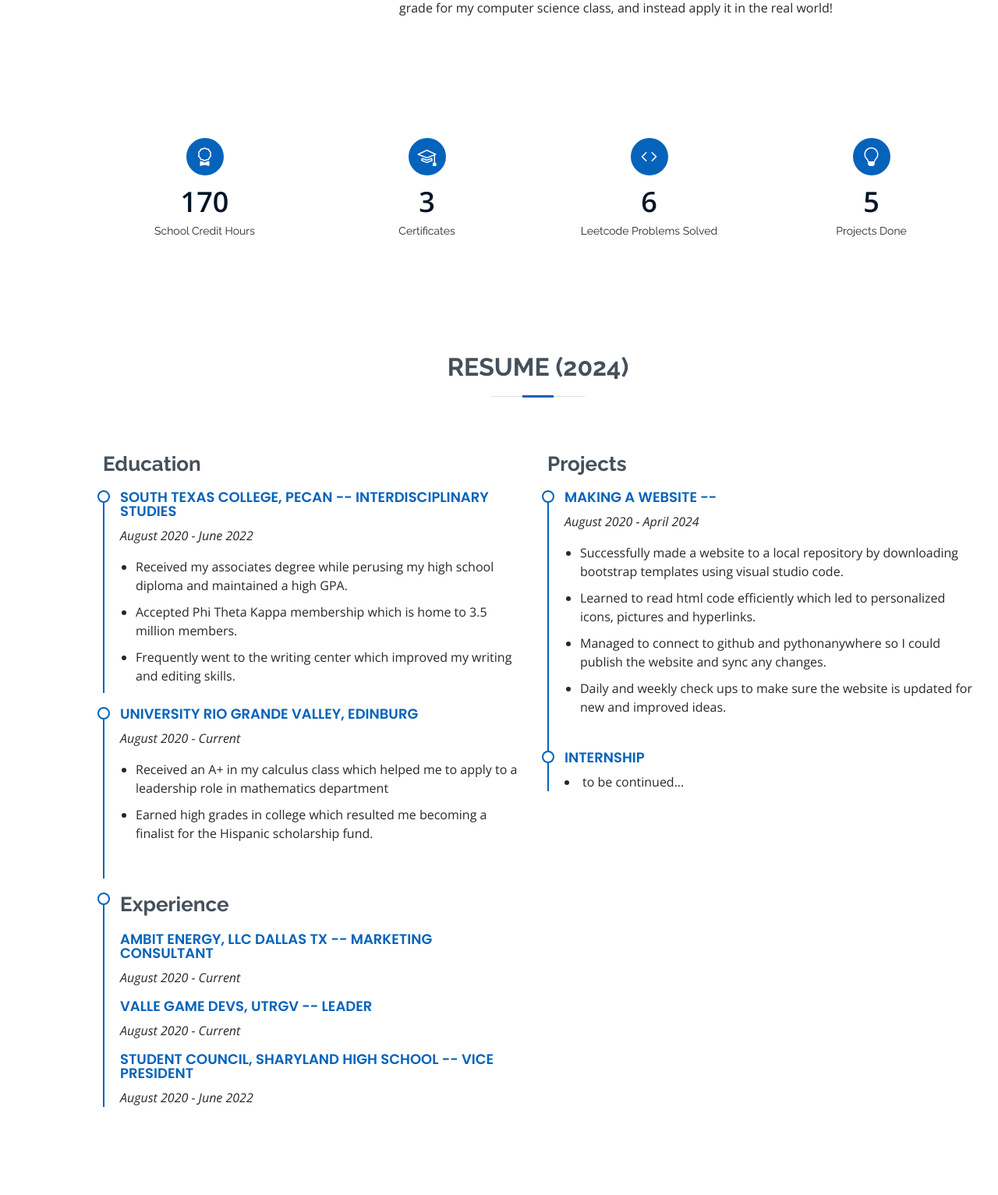
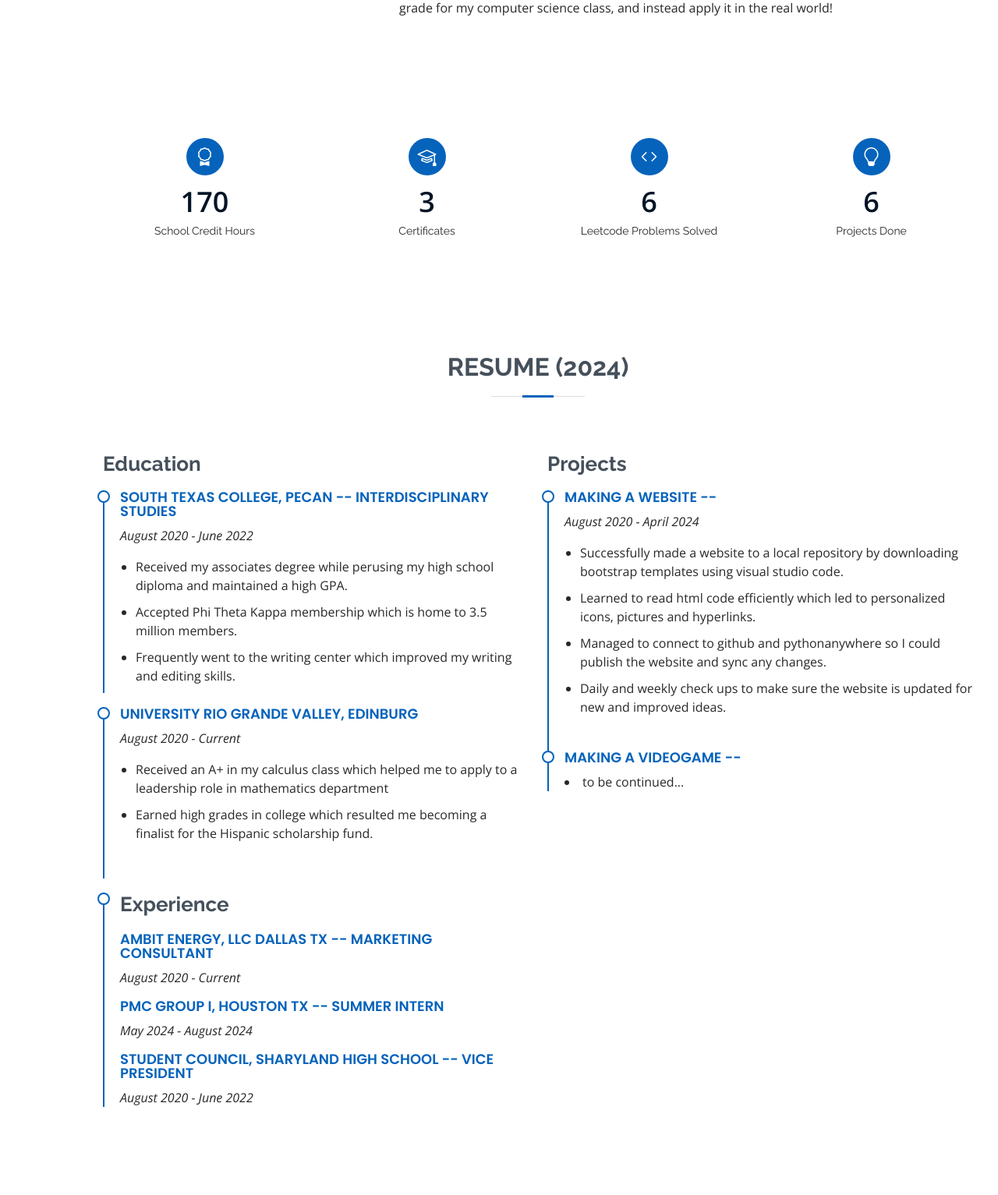
Before and after one commit to Wemisiu/Resume, a Flask app: page / in a window 1280 px wide. Shown: the part 1394-2927 px from the top of the page at 78% size. Run offline with Flask 3, Linux system fonts and the light colour scheme; some libraries are stand-ins or nearby versions.

Commit message:
New Changes Aug 14

```diff
--- a/templates/index.html
+++ b/templates/index.html
@@ -62,9 +62,9 @@
       <h1> Daniel Perez-Rodriguez </h1>
       <p> <span class="typed" data-typed-items="Designer, Developer, , Programmer,"></span></p>
       <div class="social-links">
-        <a href="https://www.instagram.com/daaaanielpeeerez/" class="twitter"><i class="bi bi-instagram"></i></a>
         <a href="https://github.com/Wemisiu" class="facebook"><i class="bi bi-github"></i></a>
         <a href="https://www.linkedin.com/in/daniel-perez-rodriguez-434387207/" class="instagram"><i class="bi bi-linkedin"></i></a>
+        <a href="https://www.instagram.com/daaaanielpeeerez/" class="twitter"><i class="bi bi-instagram"></i></a>
 
         <a href="https://leetcode.com/Wemisiu/" class="linkedin"> <i class="bi bi-code-slash"></i> </a>
 
@@ -162,7 +162,7 @@
           <div class="col-lg-3 col-md-6 mt-5 mt-lg-0">
             <div class="count-box">
               <i class="bi bi-lightbulb"></i>
-              <span data-purecounter-start="0" data-purecounter-end="5" data-purecounter-duration="1" class="purecounter"></span>
+              <span data-purecounter-start="0" data-purecounter-end="6" data-purecounter-duration="1" class="purecounter"></span>
               <p>Projects Done</p>
             </div>
           </div>
@@ -281,11 +281,14 @@
               <h4>Ambit Energy, LLC Dallas TX -- Marketing Consultant </h4>
               <p><em>August 2020 - Current</em></p>
 
-              <h4>Valle Game Devs, UTRGV -- Leader</h4>
-              <p><em>August 2020 - Current</em></p>
+              <h4>PMC Group I, Houston TX -- Summer Intern </h4>
+              <p><em>May 2024 - August 2024</em></p>
 
               <h4>Student Council, Sharyland High School -- Vice President </h4>
               <p><em>August 2020 - June 2022</em></p>
+
+
+
 
 
 
@@ -303,9 +306,8 @@
                 <li>Daily and weekly check ups to make sure the website is updated  for new and improved ideas.</li>
               </ul>
             </div>
-
             <div class="resume-item">
-              <h4>Internship</h4>
+              <h4>Making a videogame --  </h4>
 
               <li>to be continued...</li>
 
@@ -330,6 +332,8 @@
 
       </div>
     </section><!-- End Resume Section -->
+
+
 
 
 
```
